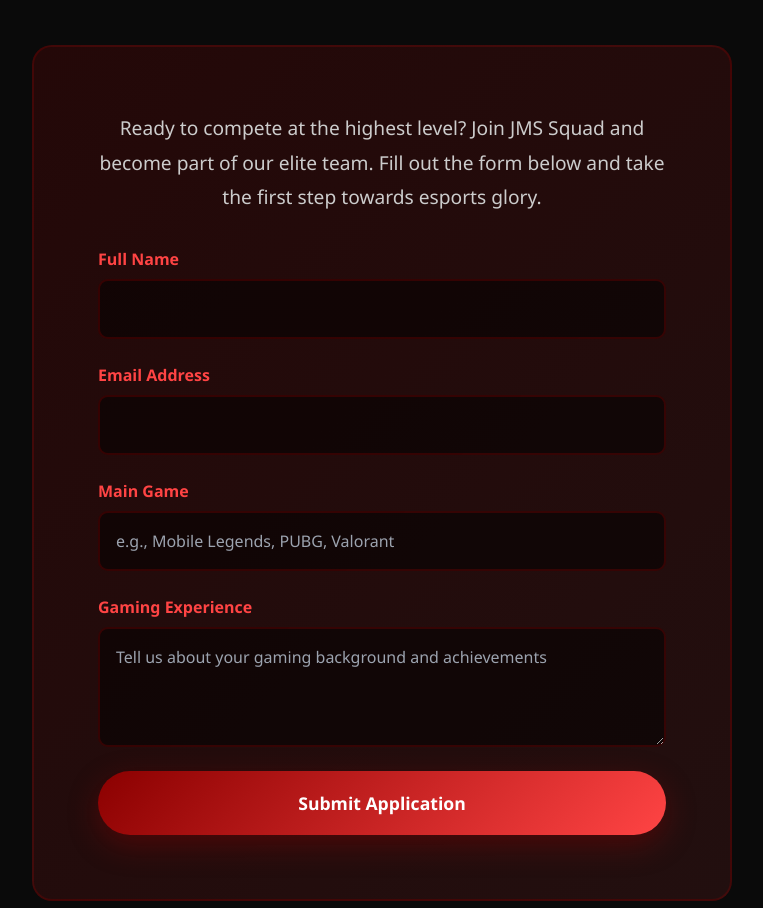
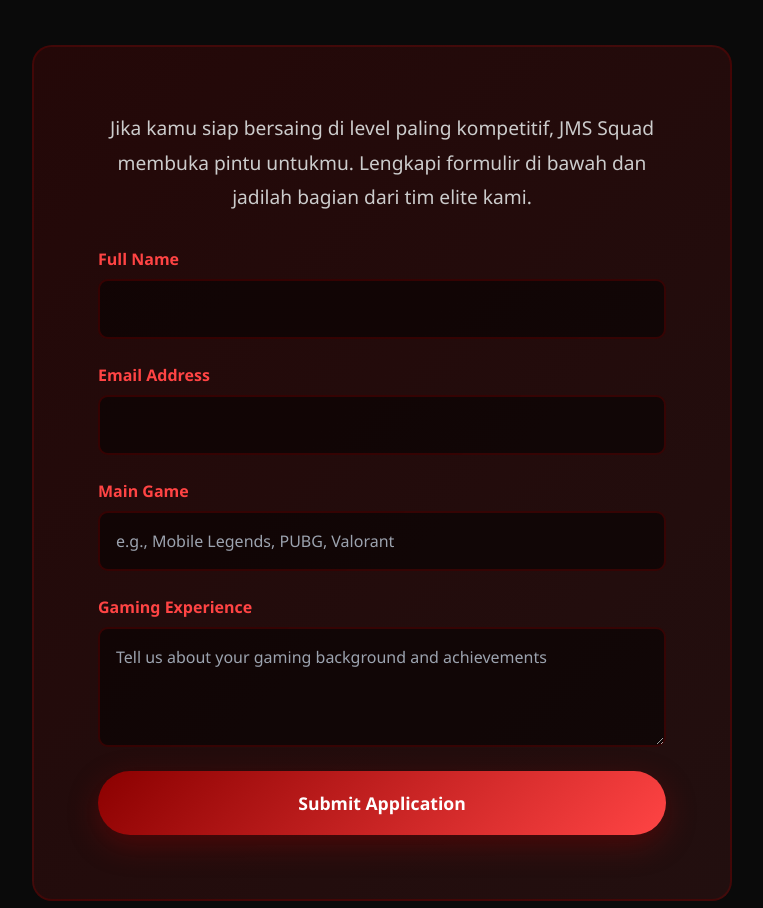
Before and after one commit to amzze/jmssquad, a plain HTML site: page index.html in a window 1280 px wide. Shown: the part 3379-4287 px from the top of the page, without its empty margins (258-1021 px from the left). Drawn offline with nearby package versions, Linux system fonts and the light colour scheme.

Commit message:
Update index.html

```diff
--- a/index.html
+++ b/index.html
@@ -676,7 +676,7 @@
   <section id="register">
    <h2 class="section-title" id="registration-title">Join Our Squad</h2>
    <div class="registration-content">
-    <p id="registration-description">Ready to compete at the highest level? Join JMS Squad and become part of our elite team. Fill out the form below and take the first step towards esports glory.</p>
+    <p id="registration-description">Jika kamu siap bersaing di level paling kompetitif, JMS Squad membuka pintu untukmu. Lengkapi formulir di bawah dan jadilah bagian dari tim elite kami.</p>
     <form class="registration-form" id="registrationForm">
      <div class="form-group"><label for="name">Full Name</label> <input type="text" id="name" name="name" required>
      </div>
```
